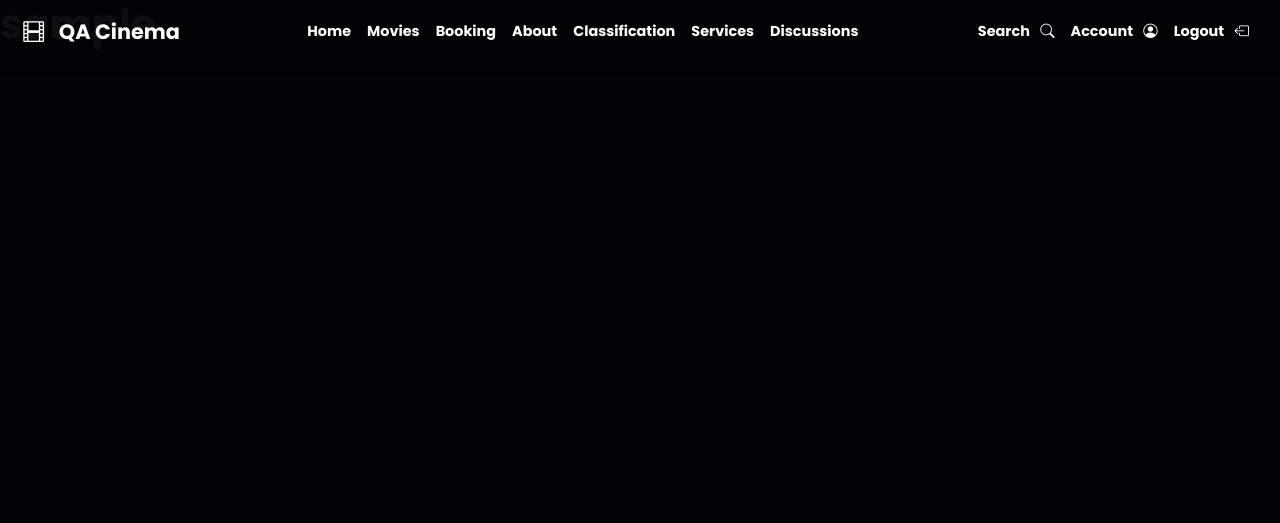
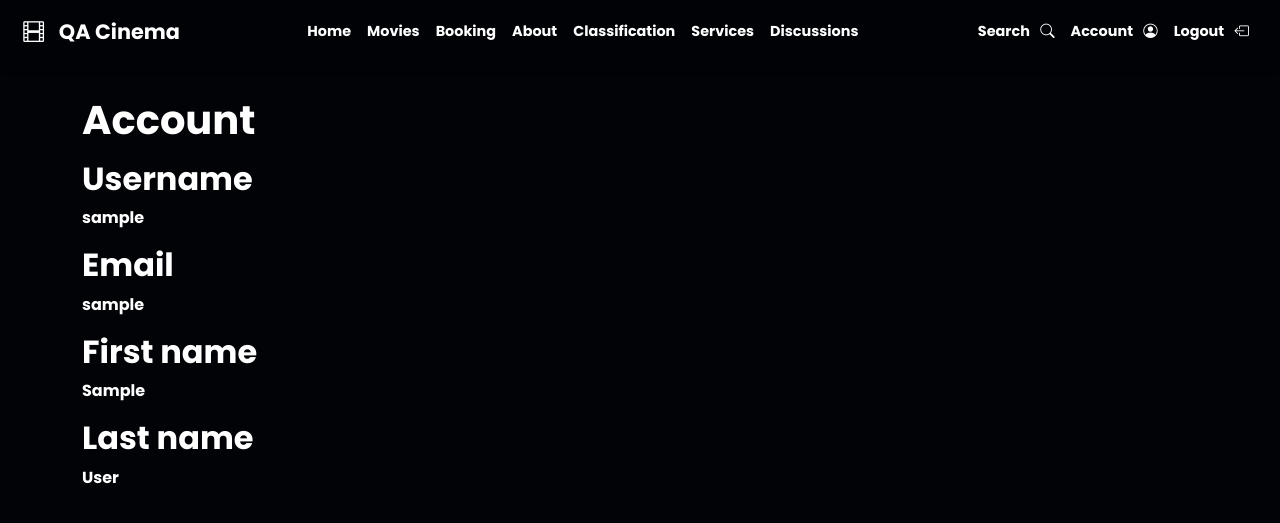
Before and after one commit to fkia413/CodeBusters, a Flask app: page /account in a window 1280 px wide. Shown: the top 523 px of the page. Run offline with Flask 3, Linux system fonts and the light colour scheme; the visitor is signed in with stand-in values (Sample User, id 1); parts of the project's set-up code (start-up, migrations or seed data) failed here and were passed over.

Commit message:
RN: added basic user information to the account page

```diff
--- a/application/templates/account.html
+++ b/application/templates/account.html
@@ -1,5 +1,27 @@
 {%extends "layout.html"%}
-<!-- Content block -->
+
+<!-- Setting title of the page -->
+{% block title %} - Account {% endblock title %}
+
+<!-- Importing all refs needed for the page -->
+{% block links_refs %} {% endblock links_refs %}
+
+<!-- Displaying main content of the page -->
 {% block content%}
-<h1>{{ current_user.username }}</h1>
-{%endblock%}
+<div class="container custom-mt mb-5">
+	<div class="mb-2">
+		<h1 class="mb-3">Account</h1>
+		<h2>Username</h2>
+		<p>{{ current_user.username }}</p>
+		<h2>Email</h2>
+		<p>{{ current_user.user_email }}</p>
+		<h2>First name</h2>
+		<p>{{ current_user.first_name }}</p>
+		<h2>Last name</h2>
+		<p>{{ current_user.last_name }}</p>
+	</div>
+</div>
+{% endblock content %}
+
+<!-- Scripts: Can be custom to each Jinja2 template -->
+{% block scripts %} {% endblock scripts %}
```
